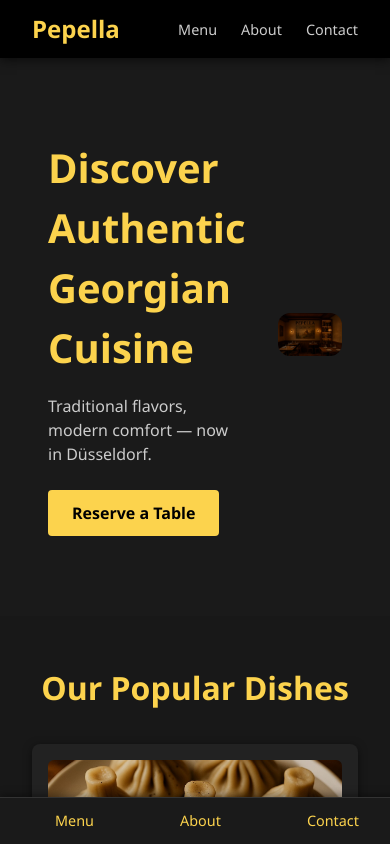
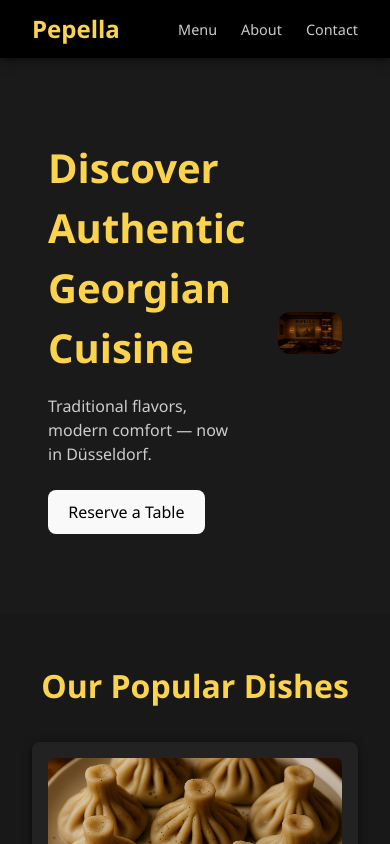
Before and after one commit to WaleAIdev/PapellaWebsite, a React (Vite) app: page / in a window 390 px wide. Shown: the top 844 px of the page. Built offline with nearby package versions, Linux system fonts and the light colour scheme.

Commit message:
New changes

```diff
--- a/src/App.css
+++ b/src/App.css
@@ -1,4 +1,5 @@
-/* App.css - Wolt-inspired layout for Pepella Düsseldorf */
+/* App.css - Updated Wolt-inspired layout for Pepella Düsseldorf */
+
 html, body {
   margin: 0;
   padding: 0;
@@ -58,6 +59,32 @@ a {
   background-color: #1a1a1a;
 }
 
+.hero-image {
+  flex: 1;
+  padding: 1rem;
+  position: relative;
+}
+
+.hero-image img {
+  width: 100%;
+  height: auto;
+  border-radius: 12px;
+  object-fit: cover;
+}
+
+/* Chef's Special overlay */
+.chef-special-overlay {
+  position: absolute;
+  bottom: 1rem;
+  left: 1rem;
+  background: rgba(0, 0, 0, 0.6);
+  color: #fcd34d;
+  padding: 0.5rem 1rem;
+  font-weight: bold;
+  border-radius: 4px;
+  font-size: 1.2rem;
+}
+
 .hero-text {
   flex: 1;
   padding: 1rem;
@@ -75,30 +102,25 @@ a {
   font-size: 1rem;
 }
 
-.hero-text button {
-  padding: 0.75rem 1.5rem;
+/* Floating reservation button (desktop & mobile) */
+.floating-reserve-button {
+  position: fixed !important;
+  bottom: 1.5rem !important;
+  right: 1.5rem !important;
   background: #fcd34d;
+  color: #000;
+  padding: 0.75rem 1.25rem;
   border: none;
-  border-radius: 4px;
+  border-radius: 50px;
   font-weight: bold;
+  box-shadow: 0 4px 12px rgba(0,0,0,0.5);
   cursor: pointer;
-  transition: background 0.3s;
+  z-index: 9999 !important;
+  transition: transform 0.2s;
 }
 
-.hero-text button:hover {
-  background: #ffe87c;
-}
-
-.hero-image {
-  flex: 1;
-  padding: 1rem;
-}
-
-.hero-image img {
-  width: 100%;
-  height: auto;
-  border-radius: 12px;
-  object-fit: cover;
+.floating-reserve-button:hover {
+  transform: scale(1.05);
 }
 
 .menu-section {
@@ -179,55 +201,9 @@ a {
   font-size: 1rem;
 }
 
+/* Remove mobile bottom nav */
 .bottom-nav {
   display: none;
-}
-
-@media (max-width: 768px) {
-  .bottom-nav {
-    position: fixed;
-    bottom: 0;
-    left: 0;
-    width: 100%;
-    background: #1a1a1a;
-    display: flex;
-    justify-content: space-around;
-    padding: 0.75rem;
-    border-top: 1px solid #333;
-    box-shadow: 0 -2px 8px rgba(0, 0, 0, 0.4);
-    z-index: 999;
-  }
-
-  .bottom-nav a {
-    color: #fcd34d;
-    text-decoration: none;
-    font-size: 0.9rem;
-  }
-
-  .bottom-nav a:hover {
-    color: #fff;
-  }
-}
-
-/* Floating reservation button */
-.floating-reserve-button {
-  position: fixed !important;
-  bottom: 1.5rem !important;
-  right: 1.5rem !important;
-  background: #fcd34d;
-  color: #000;
-  padding: 0.75rem 1.25rem;
-  border: none;
-  border-radius: 50px;
-  font-weight: bold;
-  box-shadow: 0 4px 12px rgba(0,0,0,0.5);
-  cursor: pointer;
-  z-index: 9999 !important;
-  transition: transform 0.2s;
-}
-
-.floating-reserve-button:hover {
-  transform: scale(1.05);
 }
 
 /* Reservation modal styles */
@@ -289,7 +265,7 @@ a {
   background: #ffe87c;
 }
 
-footer {
+.site-footer {
   background: #000;
   text-align: center;
   padding: 1rem 0;
```
